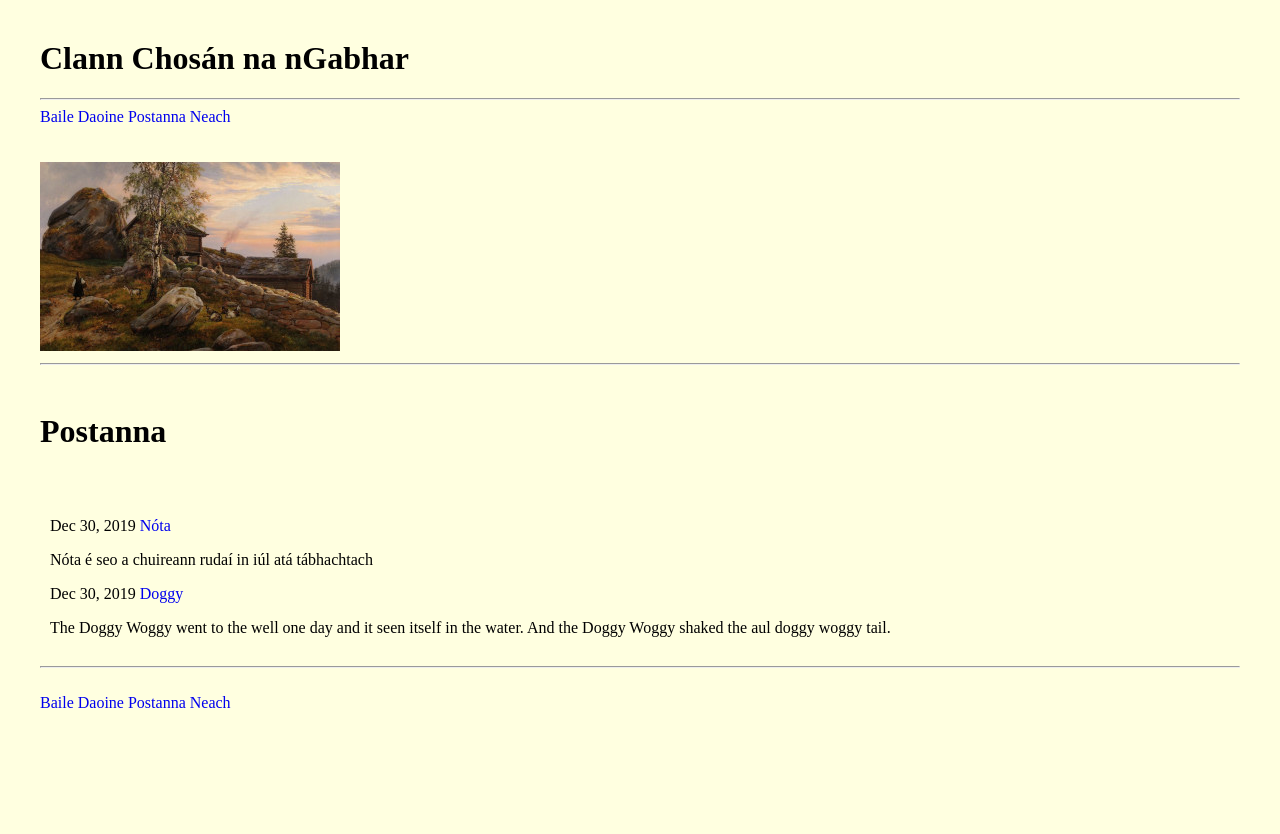
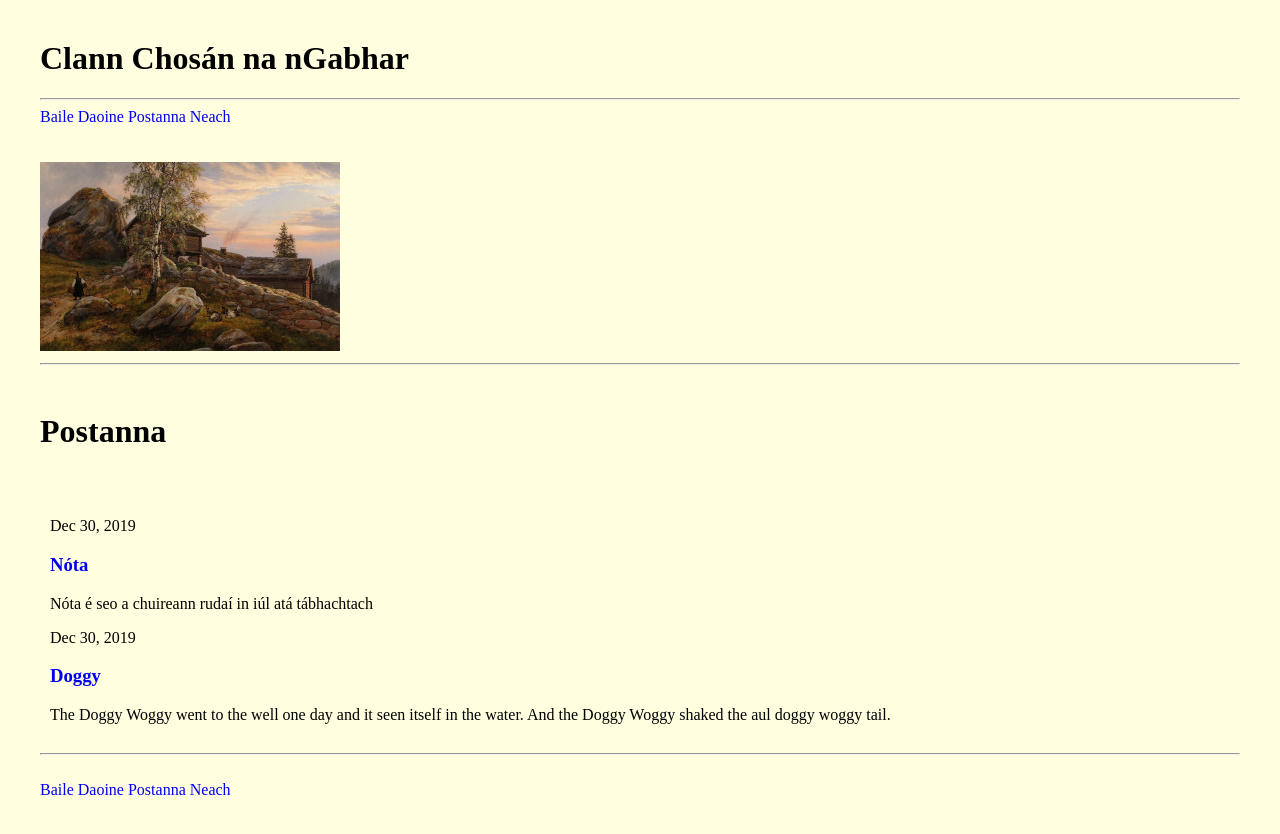
Before and after one commit to pmcu/clann, a Jekyll site: the page built from post.html, in a window 1280 px wide. Shown: the top 834 px of the page. Built offline with Jekyll 4.4.1, drawn with Linux system fonts in a browser that asks for light colours.

```diff
--- a/post.html
+++ b/post.html
@@ -16,7 +16,7 @@ layout: default
     {% for post in site.posts  %}
     {%- assign date_format = site.minima.date_format | default: "%b %-d, %Y" -%}
     <span class="post-meta">{{ post.date | date: date_format }}</span>
-    <a href="/clann/{{post.url}}">{{post.title}}</a>
+    <h3><a href="/clann/{{post.url}}">{{post.title}}</a></h3>
     <p>{{post.excerpt}}</p>
     </li>
     {% endfor %}
```
